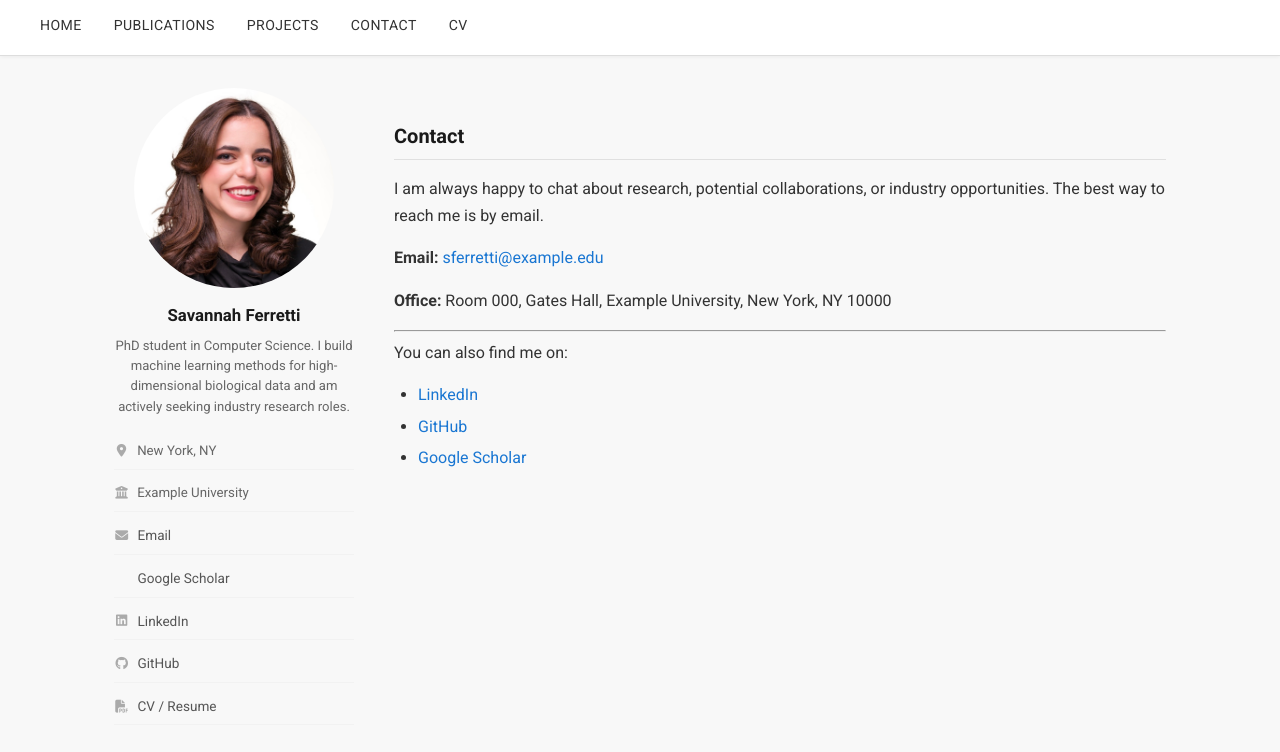
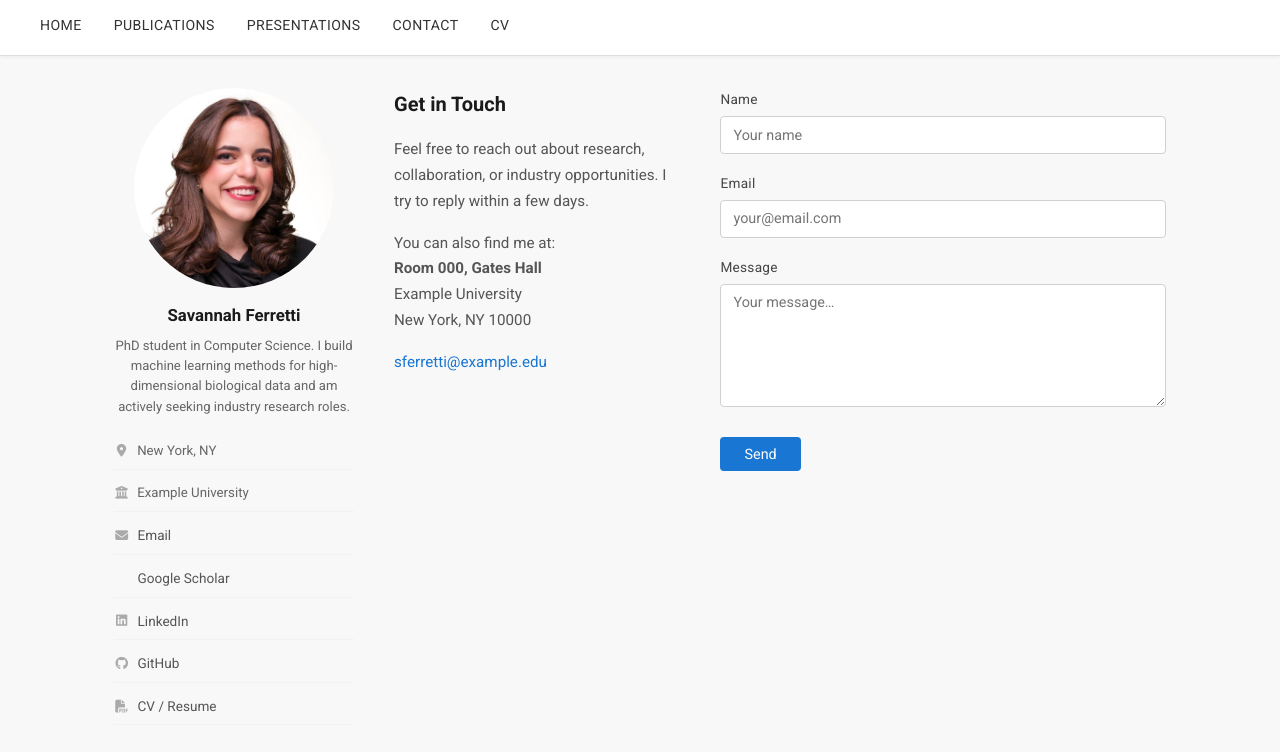
Before and after one commit to savannahferretti/savannahferretti.github.io, a Jekyll site: the page built from pages/contact.md, in a window 1280 px wide. Shown: the top 752 px of the page. Built offline with Jekyll 4.4.1, drawn with Linux system fonts in a browser that asks for light colours; a style sheet for code colours, icons or effects is not loaded.

Commit message:
Add contact form, merge About into Home, replace Projects with Presentations
- Contact page: two-column layout (intro text left, form right) using Formspree;
  fields for Name, Email, Message with focus ring styling and Send button
- Index page: About Me content (research interests, education, experience) folded
  into the home page directly above the News and Selected Publications sections;
  separate About page no longer needed
- Presentations page: new page with Oral and Poster sections, each broken down
  by year with venue and location; no links (unlike publications)
- Nav updated: removed About, swapped Projects → Presentations
- style.css: added .contact-layout grid, .contact-form input/textarea/label/button
  styles, and mobile collapse for contact layout

Note: replace YOUR_FORM_ID in pages/contact.md with your Formspree endpoint
after signing up at formspree.io.

https://claude.ai/code/session_01BJ1bJEe2rXkMdueacyJrc7

```diff
--- a/_layouts/default.html
+++ b/_layouts/default.html
@@ -14,7 +14,7 @@
     <nav class="masthead-nav">
       <a href="/">Home</a>
       <a href="/publications/">Publications</a>
-      <a href="/projects/">Projects</a>
+      <a href="/presentations/">Presentations</a>
       <a href="/contact/">Contact</a>
       <a href="{{ site.author.cv }}">CV</a>
     </nav>
--- a/design/style.css
+++ b/design/style.css
@@ -322,6 +322,86 @@ a.button:hover {
   background: #0d47a1;
 }
 
+/* ── Contact page ── */
+
+.contact-layout {
+  display: grid;
+  grid-template-columns: 1fr 1.6fr;
+  gap: 3rem;
+  align-items: flex-start;
+}
+
+.contact-intro h2 {
+  margin-top: 0;
+  border-bottom: none;
+  padding-bottom: 0;
+}
+
+.contact-intro p {
+  font-size: 0.95rem;
+  color: #555;
+  line-height: 1.7;
+}
+
+.contact-intro a {
+  color: #1976D2;
+}
+
+/* Contact form */
+
+.contact-form .form-group {
+  margin-bottom: 1.1rem;
+}
+
+.contact-form label {
+  display: block;
+  font-size: 0.85rem;
+  font-weight: 500;
+  color: #444;
+  margin-bottom: 0.35rem;
+  letter-spacing: 0.02em;
+}
+
+.contact-form input,
+.contact-form textarea {
+  width: 100%;
+  padding: 0.6rem 0.75rem;
+  font-family: 'Roboto', sans-serif;
+  font-size: 0.9rem;
+  color: #333;
+  background: white;
+  border: 1px solid #d0d0d0;
+  border-radius: 4px;
+  transition: border-color 0.15s, box-shadow 0.15s;
+  outline: none;
+  resize: vertical;
+}
+
+.contact-form input:focus,
+.contact-form textarea:focus {
+  border-color: #1976D2;
+  box-shadow: 0 0 0 3px rgba(25, 118, 210, 0.12);
+}
+
+.form-submit {
+  display: inline-block;
+  padding: 0.55rem 1.5rem;
+  background: #1976D2;
+  color: white;
+  border: none;
+  border-radius: 4px;
+  font-family: 'Roboto', sans-serif;
+  font-size: 0.9rem;
+  font-weight: 500;
+  cursor: pointer;
+  transition: background 0.15s;
+  margin-top: 0.25rem;
+}
+
+.form-submit:hover {
+  background: #0d47a1;
+}
+
 /* ── Responsive ── */
 
 @media (max-width: 768px) {
@@ -346,4 +426,9 @@ a.button:hover {
     padding: 0.75rem 0.6rem;
     font-size: 0.8rem;
   }
+
+  .contact-layout {
+    grid-template-columns: 1fr;
+    gap: 1.5rem;
+  }
 }
--- a/pages/contact.md
+++ b/pages/contact.md
@@ -4,18 +4,48 @@ title: Contact
 permalink: /contact/
 ---
 
-## Contact
+<div class="contact-layout">
 
-I am always happy to chat about research, potential collaborations, or industry opportunities. The best way to reach me is by email.
+  <div class="contact-intro">
+    <h2>Get in Touch</h2>
+    <p>
+      Feel free to reach out about research, collaboration, or industry opportunities.
+      I try to reply within a few days.
+    </p>
+    <p>
+      You can also find me at:<br>
+      <strong>Room 000, Gates Hall</strong><br>
+      Example University<br>
+      New York, NY 10000
+    </p>
+    <p>
+      <a href="mailto:sferretti@example.edu">sferretti@example.edu</a>
+    </p>
+  </div>
 
-**Email:** [sferretti@example.edu](mailto:sferretti@example.edu)
+  <div class="contact-form-wrap">
+    <form
+      class="contact-form"
+      action="https://formspree.io/f/YOUR_FORM_ID"
+      method="POST"
+    >
+      <div class="form-group">
+        <label for="name">Name</label>
+        <input type="text" id="name" name="name" placeholder="Your name" required>
+      </div>
 
-**Office:** Room 000, Gates Hall, Example University, New York, NY 10000
+      <div class="form-group">
+        <label for="email">Email</label>
+        <input type="email" id="email" name="email" placeholder="your@email.com" required>
+      </div>
 
----
+      <div class="form-group">
+        <label for="message">Message</label>
+        <textarea id="message" name="message" rows="6" placeholder="Your message…" required></textarea>
+      </div>
 
-You can also find me on:
+      <button type="submit" class="form-submit">Send</button>
+    </form>
+  </div>
 
-- [LinkedIn](https://www.linkedin.com/in/savannahferretti)
-- [GitHub](https://github.com/savannahferretti)
-- [Google Scholar](https://scholar.google.com/citations?user=XXXXXXXX)
+</div>
```
Also changed, not shown: pages/index.md (+21 -3 lines), pages/presentations.md (added, +50 -0 lines).
